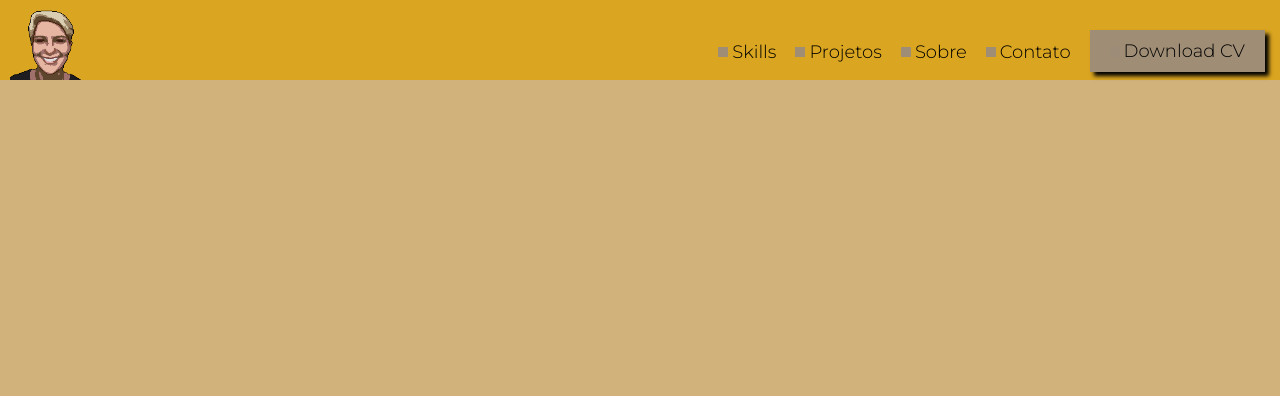
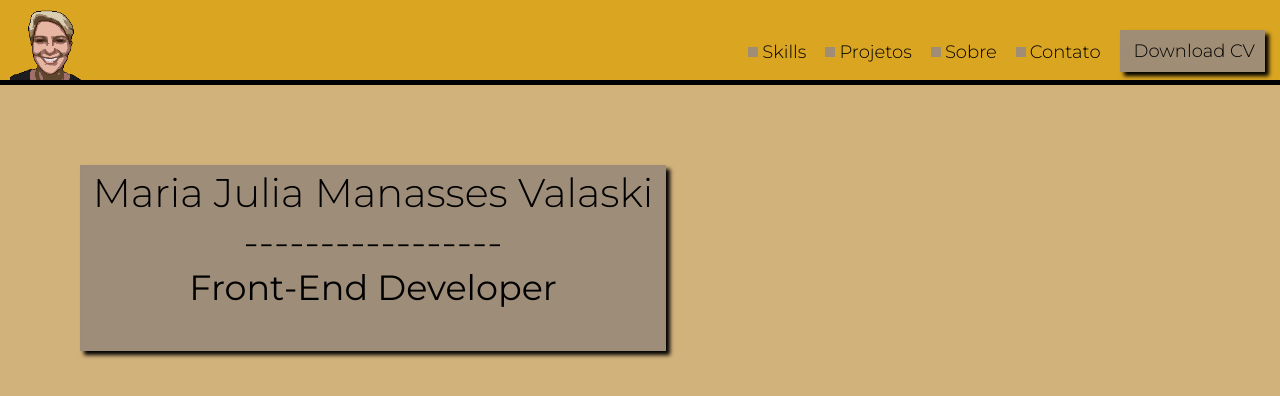
Before and after one commit to majumvalaski/Portifolio, a plain HTML site: page index.html in a window 1280 px wide. Drawn offline with Linux system fonts and the light colour scheme; files whose address does not match are found by name.

Commit message:
Add body element and define its style

```diff
--- a/index.css
+++ b/index.css
@@ -7,6 +7,7 @@
     width: 100%;
     height: 80px;
     background-color: goldenrod;
+    border-bottom: 5px solid #000;
 }
 #photo {
 
@@ -19,6 +20,7 @@
 nav {
     text-align: right;
 }
+
 .menu_inicial a {
     display: inline-flex;
     align-items: center;
@@ -45,8 +47,8 @@ a::before {
 
     display: inline-block;
     background-color: rgba(157, 140, 121, 0.965);
-    padding-left: 20px;
-    padding-right: 20px;
+    padding-left: 0px;
+    padding-right: 10px;
     padding-top: 10px;
     padding-bottom: 10px;
     box-shadow: 4px 4px 4px black;
@@ -54,6 +56,39 @@ a::before {
 
 }
 
+#button:hover {
+
+    color:white;
+    background-color:#000;
+    text-decoration:none;
+}
+
 body {
     background-color:rgba(205, 170, 109, 0.902);
 }
+
+h1 {
+    display: inline-block;
+    font-family: "Montserrat";
+    color: black;
+    font-weight: 300;
+    font-size: 40px;
+    margin-left: 80px;
+    margin-top: 80px;
+    border:solid rgba(157, 140, 121, 0.965);
+    background-color:rgba(157, 140, 121, 0.965);
+    width: 580px;
+    height: 180px;
+    box-shadow: 4px 4px 4px black;
+    text-align: center;
+
+}
+
+#separator {
+    color:black;
+}
+
+#position {
+    font-size: 35px;
+    font-weight: 400;
+}
--- a/index.html
+++ b/index.html
@@ -29,5 +29,8 @@
 </header>
 
 <body>
-
+    <h1 class="presentation">Maria Julia Manasses Valaski
+        <p id="separator">-----------------</p>
+        <p id="position">Front-End Developer</p>
+    </h1>
 </body>
```
